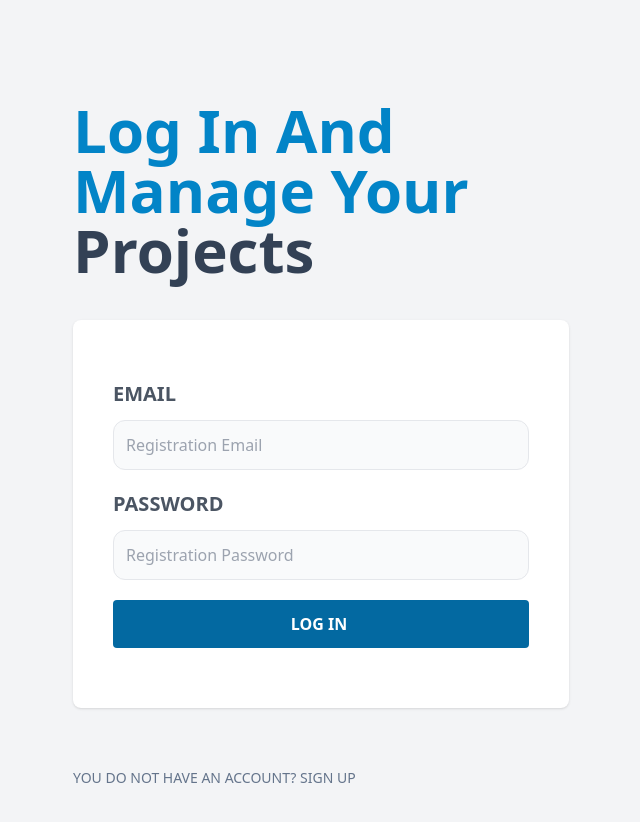
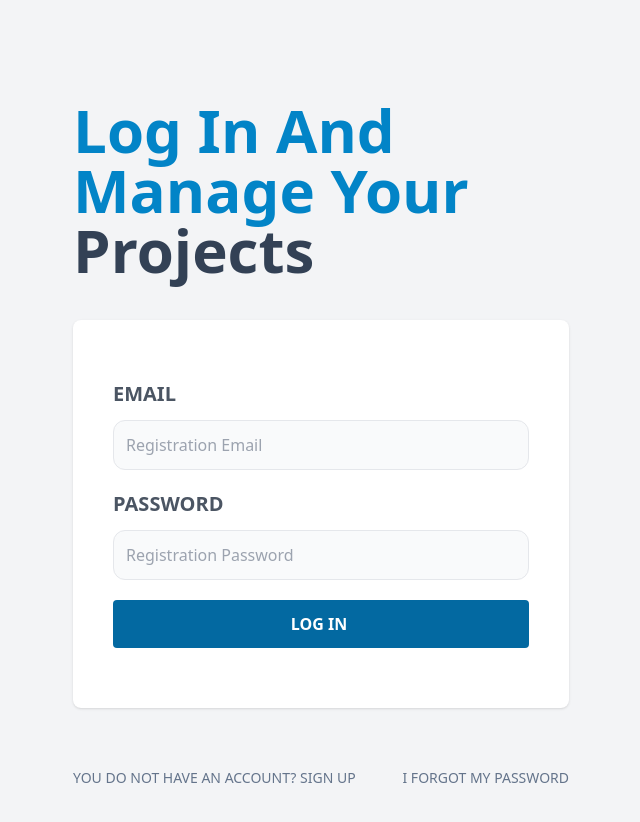
Before and after one commit to cilfonegabriel/tasks-mern, a React (Vite) app in the folder frontend/: page / in a window 1280 px wide. Shown: the top 822 px of the page, without its empty margins (319-959 px from the left). Built offline with nearby package versions, Linux system fonts and the light colour scheme.

Commit message:
Add routin for forget password

```diff
--- a/frontend/src/pages/Login.jsx
+++ b/frontend/src/pages/Login.jsx
@@ -43,8 +43,13 @@ const Login = () => {
             <nav className="lg:flex lg:justify-between">
                 <Link
                     className="block text-center my-5 text-slate-500 uppercase text-sm"
-                    to="/Register"
+                    to="/register"
                 >You do not have an account? Sign up</Link>
+
+                <Link
+                    className="block text-center my-5 text-slate-500 uppercase text-sm"
+                    to="/forget-password"
+                >I forgot my password</Link>
             </nav>
         </>
     )
```
